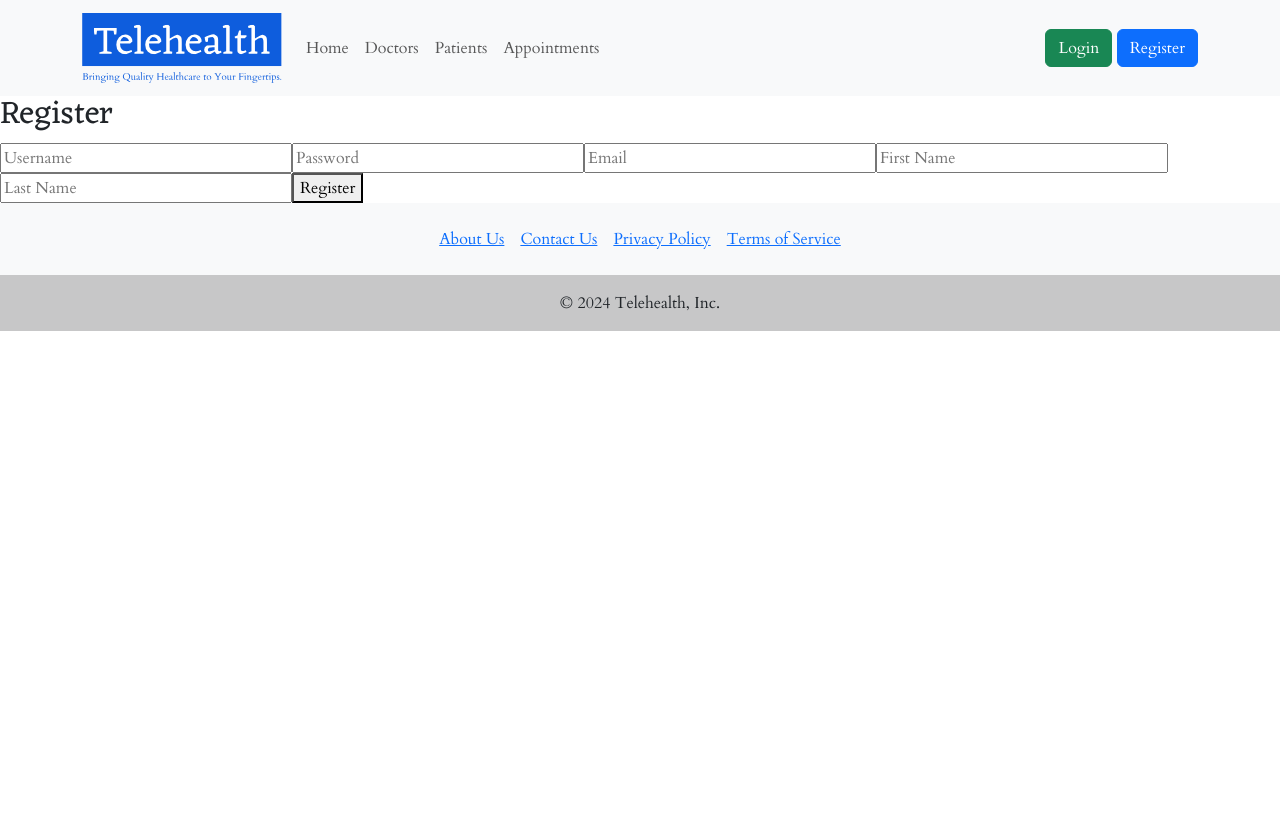
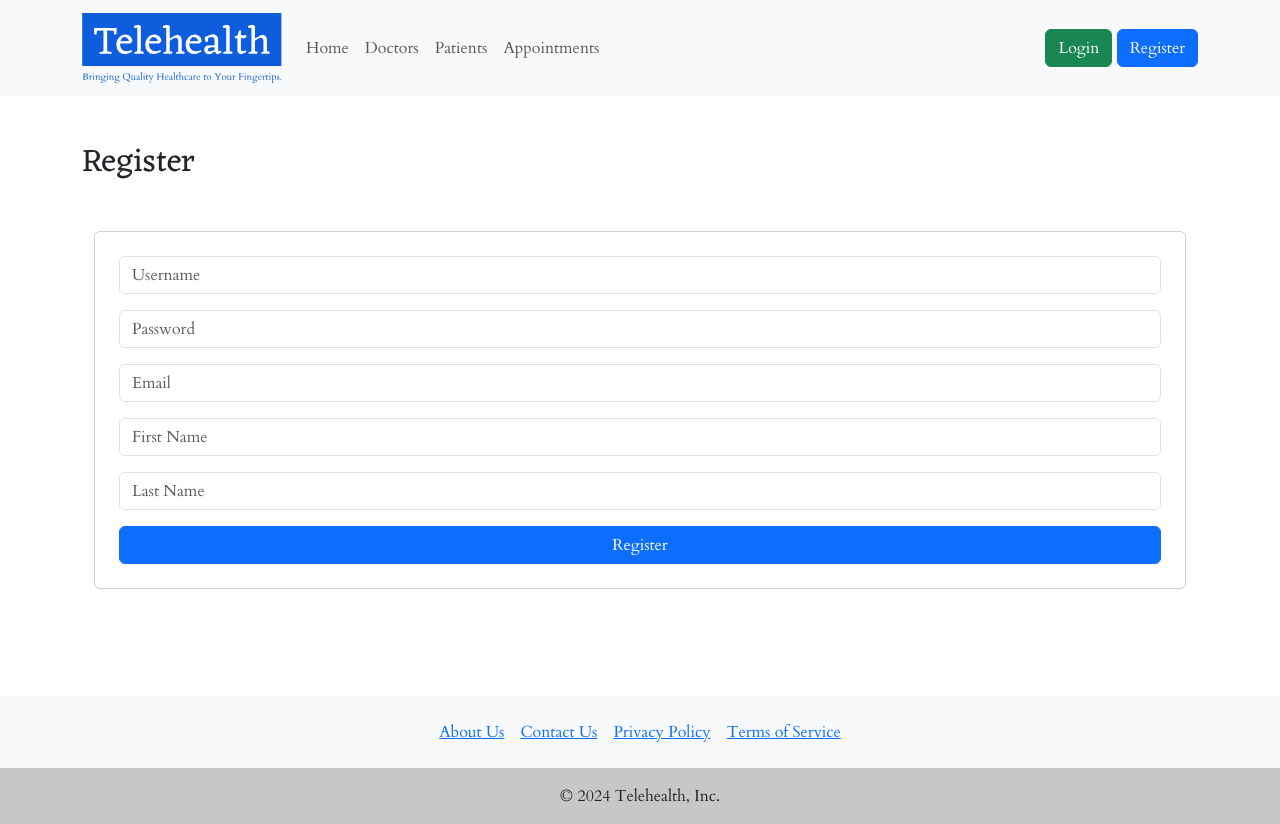
Before and after one commit to cwillett77/telehealth-frontend, a React (Create React App) app: page /register in a window 1280 px wide. Before the commit the page ends 800 px from the top, so only its background shows below. Built offline with nearby package versions, Linux system fonts and the light colour scheme.

Commit message:
Improve Registration and Login pages

```diff
--- a/src/App.js
+++ b/src/App.js
@@ -10,12 +10,14 @@ function App() {
   return (
     <Router>
       <Navbar />
+      <div id="main-content">
         <Routes>
           <Route path="/" element={<Home />} />
           <Route path="/login" element={<Login />} />
           <Route path="/register" element={<Register />} />
           <Route path="/dashboard" element={<Dashboard />} />
         </Routes>
+      </div>
       <Footer />
     </Router>
   );
--- a/src/components/Auth/LoginForm.js
+++ b/src/components/Auth/LoginForm.js
@@ -16,25 +16,35 @@ function LoginForm({ onLogin }) {
   };
 
   return (
-    <form onSubmit={handleSubmit}>
+    <div className="container mt-5">
+      <form onSubmit={handleSubmit} className="card p-4">
+        <div className="mb-3">
           <input
             type="text"
             name="username"
             value={credentials.username}
             onChange={handleChange}
             placeholder="Username"
+            className="form-control"
             required
           />
+        </div>
+        <div className="mb-3">
           <input
             type="password"
             name="password"
             value={credentials.password}
             onChange={handleChange}
             placeholder="Password"
+            className="form-control"
             required
           />
-      <button type="submit">Login</button>
+        </div>
+        <button type="submit" className="btn btn-primary w-100">
+          Login
+        </button>
       </form>
+    </div>
   );
 }
 
--- a/src/components/Auth/RegisterForm.js
+++ b/src/components/Auth/RegisterForm.js
@@ -19,10 +19,12 @@ function RegisterForm({ onRegister }) {
   };
 
   return (
-    <form onSubmit={handleSubmit}>
+    <div className="container mt-5">
+      <form onSubmit={handleSubmit} className="card p-4">
         <input
           type="text"
           name="username"
+          className="form-control mb-3"
           value={credentials.username}
           onChange={handleChange}
           placeholder="Username"
@@ -31,6 +33,7 @@ function RegisterForm({ onRegister }) {
         <input
           type="password"
           name="password"
+          className="form-control mb-3"
           value={credentials.password}
           onChange={handleChange}
           placeholder="Password"
@@ -39,7 +42,8 @@ function RegisterForm({ onRegister }) {
         <input
           type="text"
           name="email"
-        value={credentials.username}
+          className="form-control mb-3"
+          value={credentials.email}
           onChange={handleChange}
           placeholder="Email"
           required
@@ -47,21 +51,26 @@ function RegisterForm({ onRegister }) {
         <input
           type="text"
           name="firstName"
-        value={credentials.username}
+          className="form-control mb-3"
+          value={credentials.firstName}
           onChange={handleChange}
           placeholder="First Name"
           required
         />
         <input
           type="text"
-        name="lasstName"
-        value={credentials.username}
+          name="lastName"
+          className="form-control mb-3"
+          value={credentials.lastName}
           onChange={handleChange}
           placeholder="Last Name"
           required
         />
-      <button type="submit">Register</button>
+        <button type="submit" className="btn btn-primary w-100">
+          Register
+        </button>
       </form>
+    </div>
   );
 }
 
--- a/src/index.css
+++ b/src/index.css
@@ -8,11 +8,26 @@
   src: url("/public/fonts/Eczar%20Regular.ttf") format("truetype");
 }
 
+body,
+html {
+  height: 100%;
+}
+
 body {
   margin: 0;
   font-family: "Cardo", serif !important;
   -webkit-font-smoothing: antialiased;
   -moz-osx-font-smoothing: grayscale;
+}
+
+#main-content {
+  min-height: 75vh; /* Viewport Height */
+  display: flex;
+  flex-direction: column;
+}
+
+footer {
+  margin-top: auto;
 }
 
 h1,
--- a/src/pages/Login.js
+++ b/src/pages/Login.js
@@ -18,8 +18,8 @@ function Login() {
   };
 
   return (
-    <div>
-      <h2>Login</h2>
+    <div className="container mt-5">
+      <h2 className="text-left">Login</h2>
       <LoginForm onLogin={handleLogin} />
     </div>
   );
--- a/src/pages/Register.js
+++ b/src/pages/Register.js
@@ -15,8 +15,8 @@ function Register() {
   };
 
   return (
-    <div>
-      <h2>Register</h2>
+    <div className="container mt-5">
+      <h2 className="text-left">Register</h2>
       <RegisterForm onRegister={handleRegister} />
     </div>
   );
```
Lines whose indentation alone changed are shown as unchanged.
